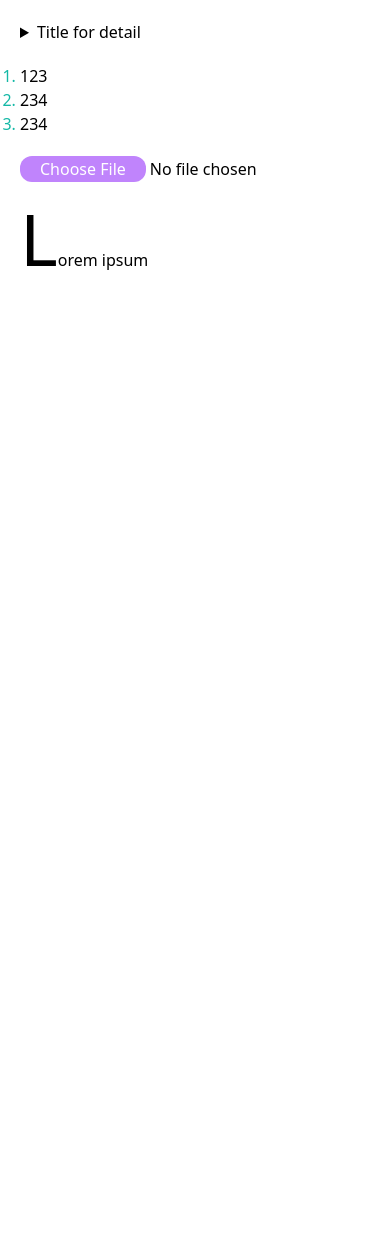
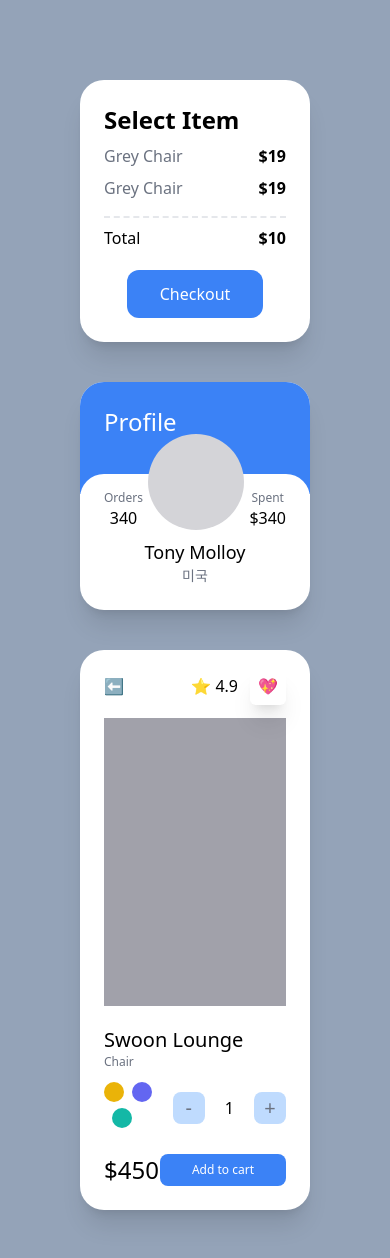
Before and after one commit to REXIANN/carrot-market, a Next.js app: page / in a window 390 px wide. Shown: the top 1258 px of the page. Before the commit the page ends 844 px from the top, so only its background shows below. Built offline with nearby package versions, Linux system fonts and the light colour scheme.

Commit message:
#4.9 ~ #4.10 responsive modifiers

```diff
--- a/pages/index.tsx
+++ b/pages/index.tsx
@@ -2,26 +2,93 @@
 
 const Home: NextPage = () => {
   return (
-    <div className="flex min-h-screen flex-col space-y-5 p-5">
-      <details className={"select-none open:bg-indigo-400 open:text-white"}>
-        <summary className={"cursor-pointer select-none"}>
-          Title for detail
-        </summary>
-        <span className={""}>kimchi</span>
-      </details>
-      <ul className={"list-decimal marker:text-teal-500"}>
-        <li>123</li>
-        <li>234</li>
-        <li>234</li>
-      </ul>
-      <input
-        type={"file"}
-        className={
-          "file:cursor-pointer file:rounded-xl file:border-0 file:bg-purple-400 file:px-5 file:text-white file:transition-colors" +
-          "file:hover:text-purple-300 file:hover:bg-white file:hover:border-purple-100 file:hover:border-2"
-        }
-      />
-      <p className={"first-letter:text-7xl first-letter:hover:text-purple-400"}>Lorem ipsum</p>
+    <div className="bg-slate-400 xl:place-content-center py-20 px-20 grid gap-10 lg:grid-cols-2 xl:grid-cols-3 min-h-screen">
+      <div className="flex flex-col justify-between bg-white sm:hover:bg-pink-800 sm:bg-red-400 md:bg-teal-400 lg:bg-indigo-400 xl:bg-yellow-400 2xl:bg-pink-500  p-6 rounded-3xl shadow-xl">
+        <span className="font-semibold text-2xl">Select Item</span>
+        <ul>
+          <div className="flex justify-between my-2 ">
+            <span className="text-gray-500">Grey Chair</span>
+            <span className="font-semibold">$19</span>
+          </div>
+          <div className="flex justify-between my-2 ">
+            <span className="text-gray-500">Grey Chair</span>
+            <span className="font-semibold">$19</span>
+          </div>
+        </ul>
+        <div className="flex justify-between mt-2 pt-2 border-t-2 border-dashed">
+          <span>Total</span>
+          <span className="font-semibold">$10</span>
+        </div>
+        <button
+          className="mt-5 bg-blue-500 text-white p-3
+          text-center rounded-xl w-3/4 block mx-auto
+          hover:bg-teal-500 hover:text-black
+          active:bg-yellow-500 focus:bg-red-500
+          "
+        >
+          Checkout
+        </button>
+      </div>
+
+      <div className="bg-white overflow-hidden rounded-3xl shadow-xl group">
+        <div className="landscape:bg-teal-500 bg-blue-500 p-6 pb-14 xl:pb-56">
+          <span className="text-white text-2xl">Profile</span>
+        </div>
+        <div className="rounded-3xl p-6 bg-white relative -top-5">
+          <div className="flex relative -top-16 items-end justify-between">
+            <div className="flex flex-col items-center">
+              <span className="text-xs text-gray-500">Orders</span>
+              <span className="font-medium">340</span>
+            </div>
+            <div className="h-24 w-24 bg-zinc-300 rounded-full group-hover:bg-red-300 transition-colors" />
+            <div className="flex flex-col items-center">
+              <span className="text-xs text-gray-500">Spent</span>
+              <span className="font-medium">$340</span>
+            </div>
+          </div>
+          <div className="relative  flex flex-col items-center -mt-14 -mb-5">
+            <span className="text-lg font-medium">Tony Molloy</span>
+            <span className="text-sm text-gray-500">미국</span>
+          </div>
+        </div>
+      </div>
+
+      <div className="bg-white p-6 rounded-3xl shadow-xl lg:col-span-2 xl:col-span-1">
+        <div className="flex mb-5 justify-between items-center">
+          <span>⬅️</span>
+          <div className="space-x-3">
+            <span>⭐️ 4.9</span>
+            <span className="shadow-xl p-2 rounded-md">💖</span>
+          </div>
+        </div>
+        <div className="bg-zinc-400 h-72 mb-5" />
+        <div className="flex flex-col">
+          <span className="font-medium text-xl">Swoon Lounge</span>
+          <span className="text-xs text-gray-500">Chair</span>
+          <div className="mt-3 mb-5 flex justify-between items-center">
+            <div className="space-x-2">
+              <button className="w-5 h-5 rounded-full bg-yellow-500 focus:ring-2 ring-offset-2 ring-yellow-500 transition" />
+              <button className="w-5 h-5 rounded-full bg-indigo-500 focus:ring-2 ring-offset-2 ring-indigo-500 transition" />
+              <button className="w-5 h-5 rounded-full bg-teal-500 focus:ring-2 ring-offset-2 ring-teal-500 transition" />
+            </div>
+            <div className="flex items-center space-x-5">
+              <button className=" rounded-lg bg-blue-200 flex justify-center items-center aspect-square w-8 text-xl text-gray-500">
+                -
+              </button>
+              <span>1</span>
+              <button className=" rounded-lg bg-blue-200 flex justify-center items-center aspect-square w-8 text-xl text-gray-500">
+                +
+              </button>
+            </div>
+          </div>
+          <div className="flex justify-between items-center">
+            <span className="font-medium text-2xl">$450</span>
+            <button className="bg-blue-500 py-2 px-8 text-center text-xs text-white rounded-lg">
+              Add to cart
+            </button>
+          </div>
+        </div>
+      </div>
     </div>
   );
 };
```
